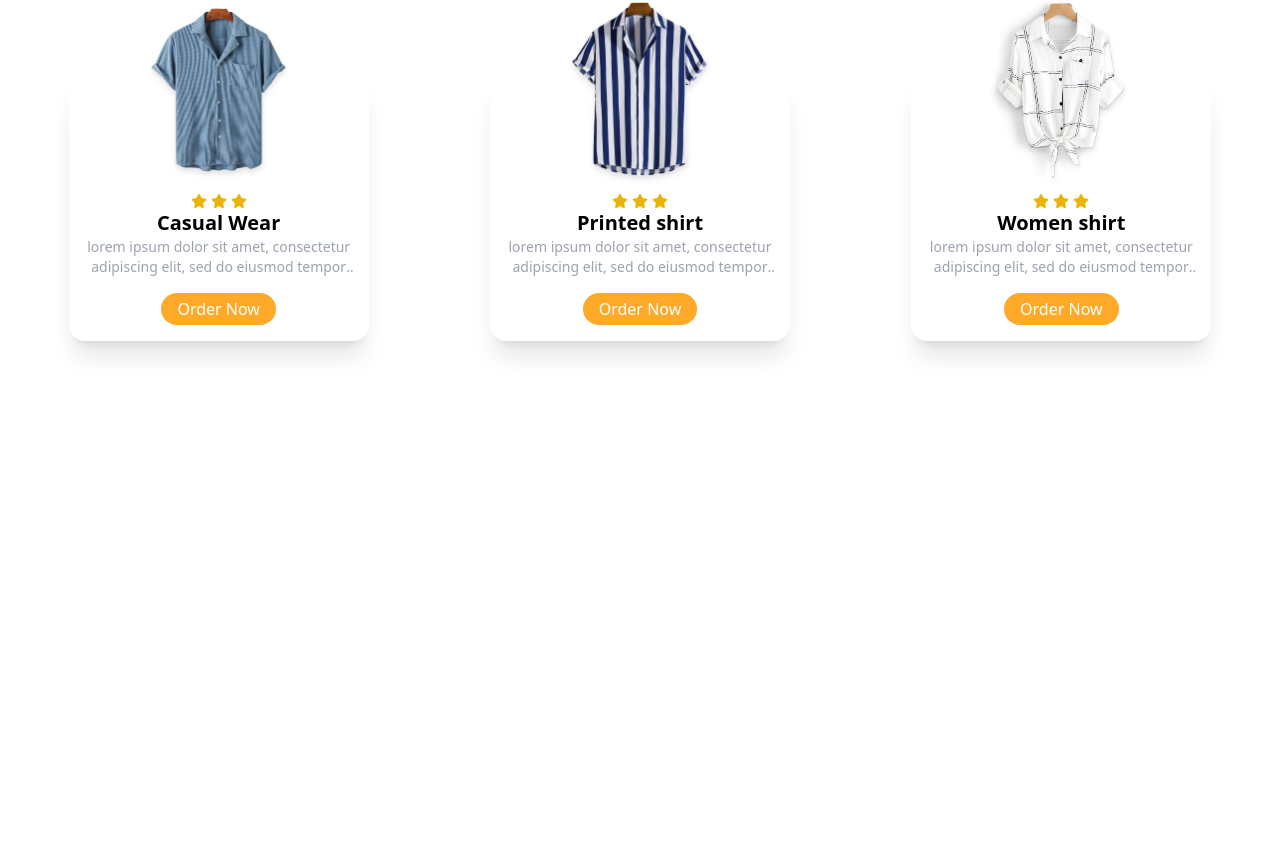
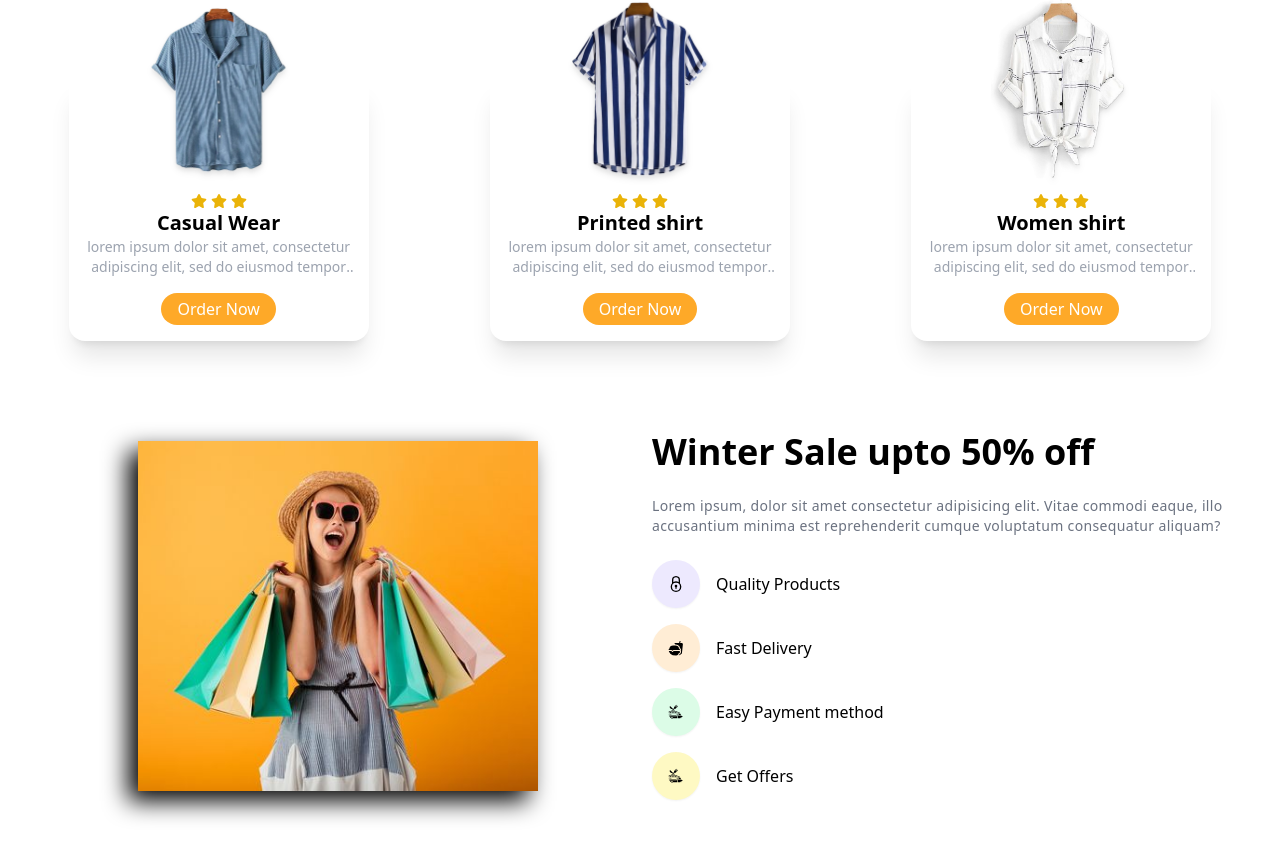
Before and after one commit to deveshru2712/E-commerce-application-frontend, a React (Vite) app in the folder shopsy/: page / in a window 1280 px wide. Shown: the part 1365-2224 px from the top of the page. Before the commit the page ends 1706 px from the top, so only its background shows below. Built offline with nearby package versions, Linux system fonts and the light colour scheme.

Commit message:
added banner

```diff
--- a/shopsy/src/App.jsx
+++ b/shopsy/src/App.jsx
@@ -5,6 +5,7 @@
 import Aos from "aos";
 import "aos/dist/aos.css";
 import TopProducts from "./components/TopProducts/TopProducts";
+import Banner from "./components/Banner/Banner";
 
 const App = () => {
   useEffect(() => {
@@ -23,6 +24,7 @@
       <Hero />
       <Products />
       <TopProducts />
+      <Banner />
     </div>
   );
 };
--- /dev/null
+++ b/shopsy/src/components/Banner/Banner.jsx
@@ -0,0 +1,63 @@
+import React from "react";
+import BannerImg from "../../assets/women/women2.jpg";
+
+import { GrSecure } from "react-icons/gr";
+import { IoFastFood } from "react-icons/io5";
+import { GiFoodTruck } from "react-icons/gi";
+
+const Banner = () => {
+  return (
+    <div className="min-h-[550px] flex justify-center items-center py-12 sm:py-0">
+      <div className="container">
+        <div className="grid grid-cols-1 sm:grid-cols-2 gap-6 items-center">
+          {/* image section */}
+          <div data-aos="zoom-in">
+            <img
+              src={BannerImg}
+              alt="banner_Img"
+              className="max-w-[400px] h-[350px] w-full mx-auto drop-shadow-[-10px_10px_12px_rgba(0,0,0,1)] object-cover"
+            />
+          </div>
+          {/* text details section */}
+
+          <div className="flex flex-col justify-center gap-6 sm:pt-0">
+            <h1 data-aos="fade-up" className="text-3xl sm:text-4xl font-bold">
+              Winter Sale upto 50% off
+            </h1>
+            <p
+              data-aos="fade-up"
+              className="text-gray-500 text-sm tracking-wide leading-5"
+            >
+              Lorem ipsum, dolor sit amet consectetur adipisicing elit. Vitae
+              commodi eaque, illo accusantium minima est reprehenderit cumque
+              voluptatum consequatur aliquam?
+            </p>
+            <div className="flex flex-col gap-4">
+              <div data-aos="fade-up" className="flex items-center gap-4">
+                <GrSecure className="text-4xl h-12 w-12 shadow-sm p-4 rounded-full bg-violet-100 dark:bg-violet-400" />
+                <p>Quality Products</p>
+              </div>
+
+              <div data-aos="fade-up" className="flex items-center gap-4">
+                <IoFastFood className="text-4xl h-12 w-12 shadow-sm p-4 rounded-full bg-orange-100 dark:bg-orange-400" />
+                <p>Fast Delivery</p>
+              </div>
+
+              <div data-aos="fade-up" className="flex items-center gap-4">
+                <GiFoodTruck className="text-4xl h-12 w-12 shadow-sm p-4 rounded-full bg-green-100 dark:bg-green-400" />
+                <p>Easy Payment method</p>
+              </div>
+
+              <div data-aos="fade-up" className="flex items-center gap-4">
+                <GiFoodTruck className="text-4xl h-12 w-12 shadow-sm p-4 rounded-full bg-yellow-100 dark:bg-yellow-400" />
+                <p>Get Offers</p>
+              </div>
+            </div>
+          </div>
+        </div>
+      </div>
+    </div>
+  );
+};
+
+export default Banner;
```
